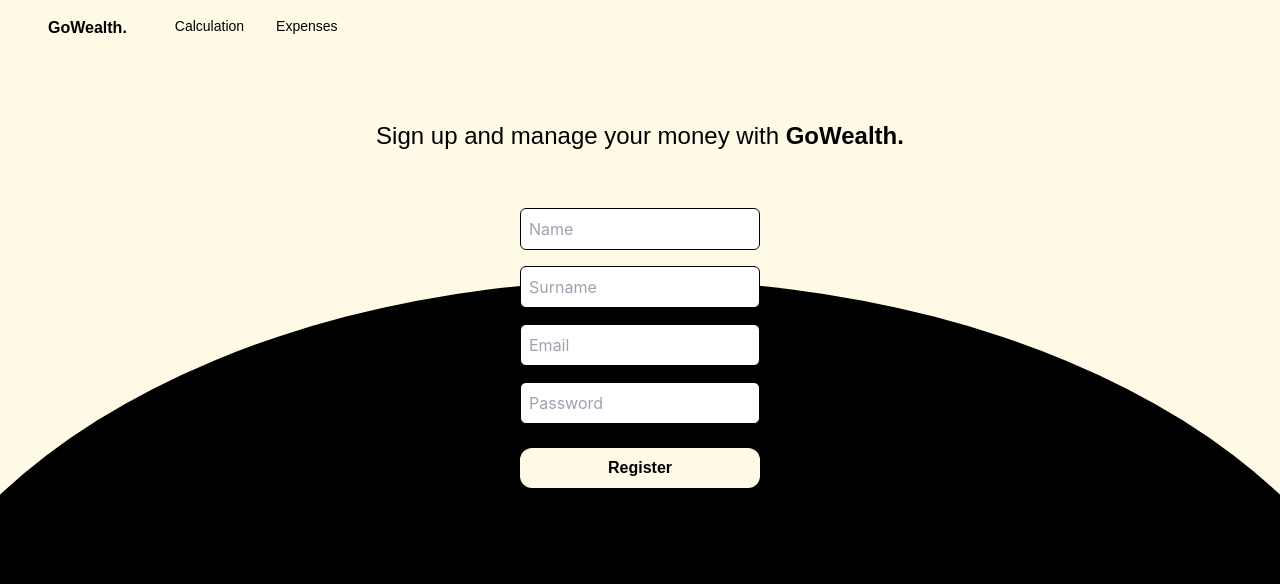
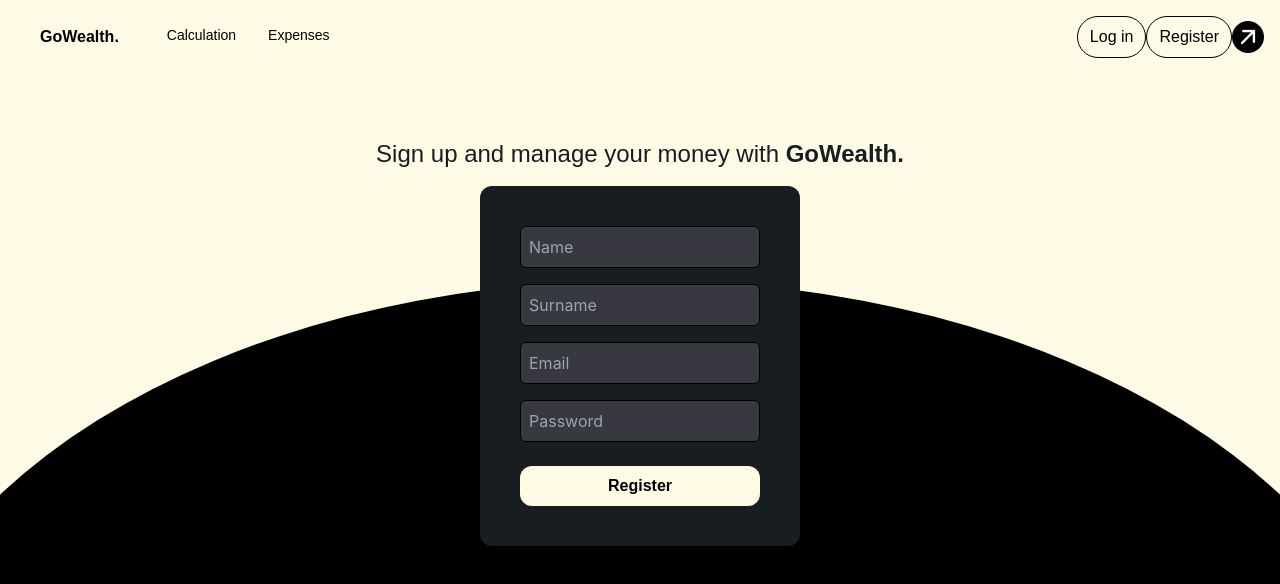
Before and after one commit to tugbayilmaz01/go-wealth, a React (Create React App) app: page /register in a window 1280 px wide. Shown: the top 584 px of the page. Built offline with nearby package versions, Linux system fonts and the light colour scheme.

Commit message:
fix(common): ui of header edited

```diff
--- a/src/assets/styles/App.css
+++ b/src/assets/styles/App.css
@@ -77,3 +77,19 @@ body {
 .bg-color {
   background-color: #fffae6;
 }
+
+.register-bg {
+  background-color: #181d21;
+}
+
+.input-bg {
+  background-color: #373840;
+}
+
+.dark-blue {
+  color: #181d21;
+}
+
+.text-color {
+  color: #fffae6;
+}
--- a/src/components/common/Header.js
+++ b/src/components/common/Header.js
@@ -1,6 +1,6 @@
 import React, { useState, useEffect, useRef } from "react";
 import { Link } from "react-router-dom";
-/* import Register from "./Register"; */
+import Register from "./Register";
 
 const Header = () => {
   const [menuOpen, setMenuOpen] = useState(false);
@@ -24,7 +24,7 @@ const Header = () => {
     };
   }, []);
   return (
-    <header className="background-color flex justify-between items-center p-4">
+    <header className="background-color flex justify-between items-center p-2">
       <div className="p-2 md:hidden " ref={menuRef}>
         <button
           onClick={handleMenuToggle}
@@ -33,7 +33,7 @@ const Header = () => {
           ☰
         </button>
         {menuOpen && (
-          <div className="md:hidden bg-color absolute left-0 top-0 flex flex-col border border-black rounded-sm h-full p-4 gap-y-2">
+          <div className="md:hidden bg-color absolute left-0 top-0 flex flex-col border border-black rounded-sm h-full p-2 gap-y-2">
             <Link to="/" className="font-extrabold flex poppins pl-8 pr-4">
               GoWealth.
             </Link>
@@ -54,9 +54,9 @@ const Header = () => {
           <Link to="/purchases">Expenses</Link>
         </div>
       </div>
-      {/*   <div className="hidden md:flex p-2">
+      <div className="hidden md:flex p-2">
         <Register />
-      </div> */}
+      </div>
     </header>
   );
 };
--- a/src/components/common/Register.js
+++ b/src/components/common/Register.js
@@ -1,14 +1,24 @@
 import React from "react";
+import { Link } from "react-router-dom";
 import registerArrow from "../../assets/images/down-right.png";
 const Register = () => {
   return (
     <div className="flex items-center">
-      <button className="register-button rounded-full py-2 px-4 poppins">
+      <Link
+        to="/login"
+        className="register-button rounded-full py-2 px-3 poppins"
+      >
+        Log in
+      </Link>
+      <Link
+        to="/register"
+        className="register-button rounded-full py-2 px-3 poppins"
+      >
         Register
-      </button>
-      <button className="rounded-full bg-black">
+      </Link>
+      <Link to="/register" className="rounded-full bg-black">
         <img src={registerArrow} alt="register-arrow" />
-      </button>
+      </Link>
     </div>
   );
 };
```
